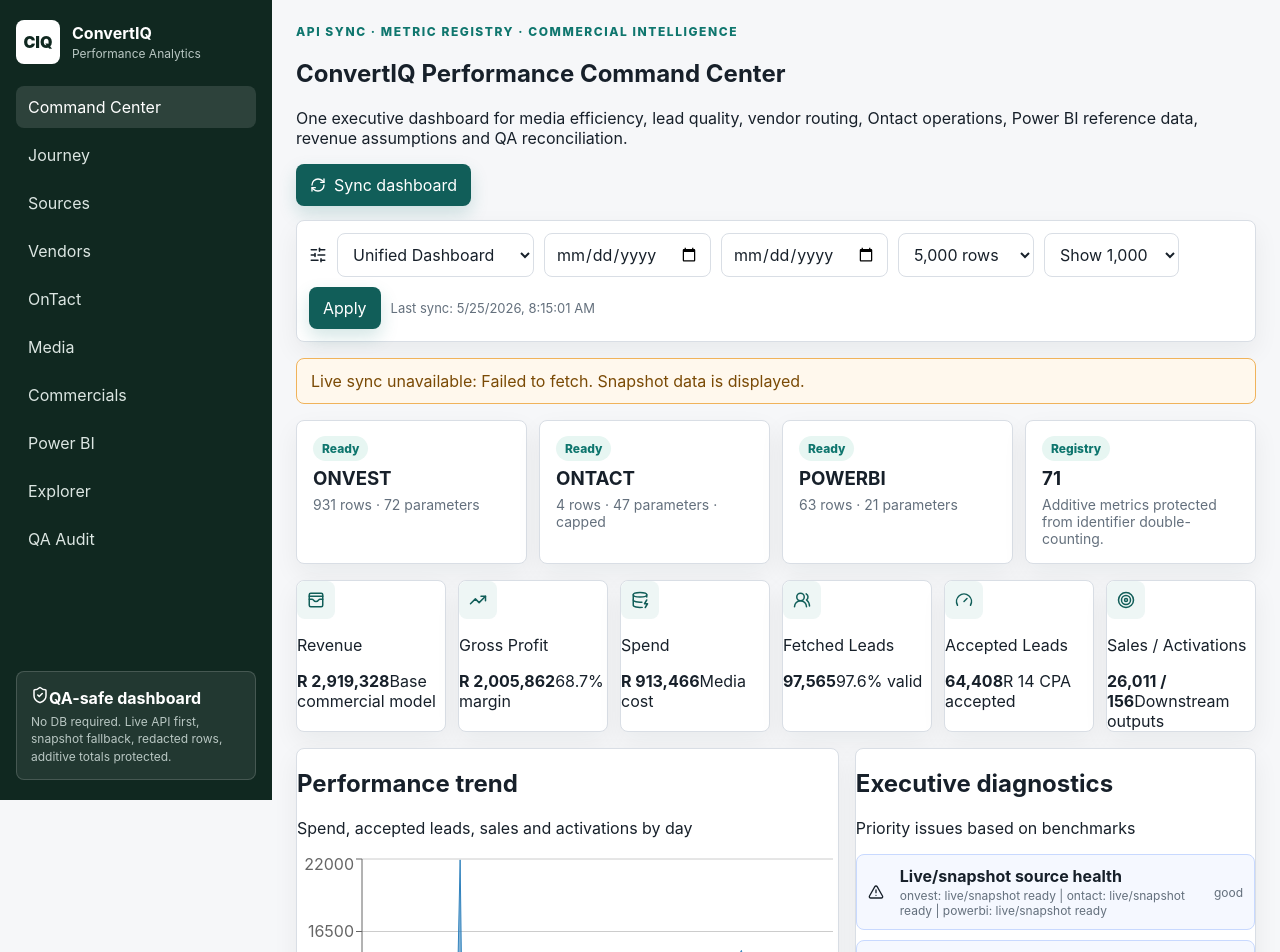
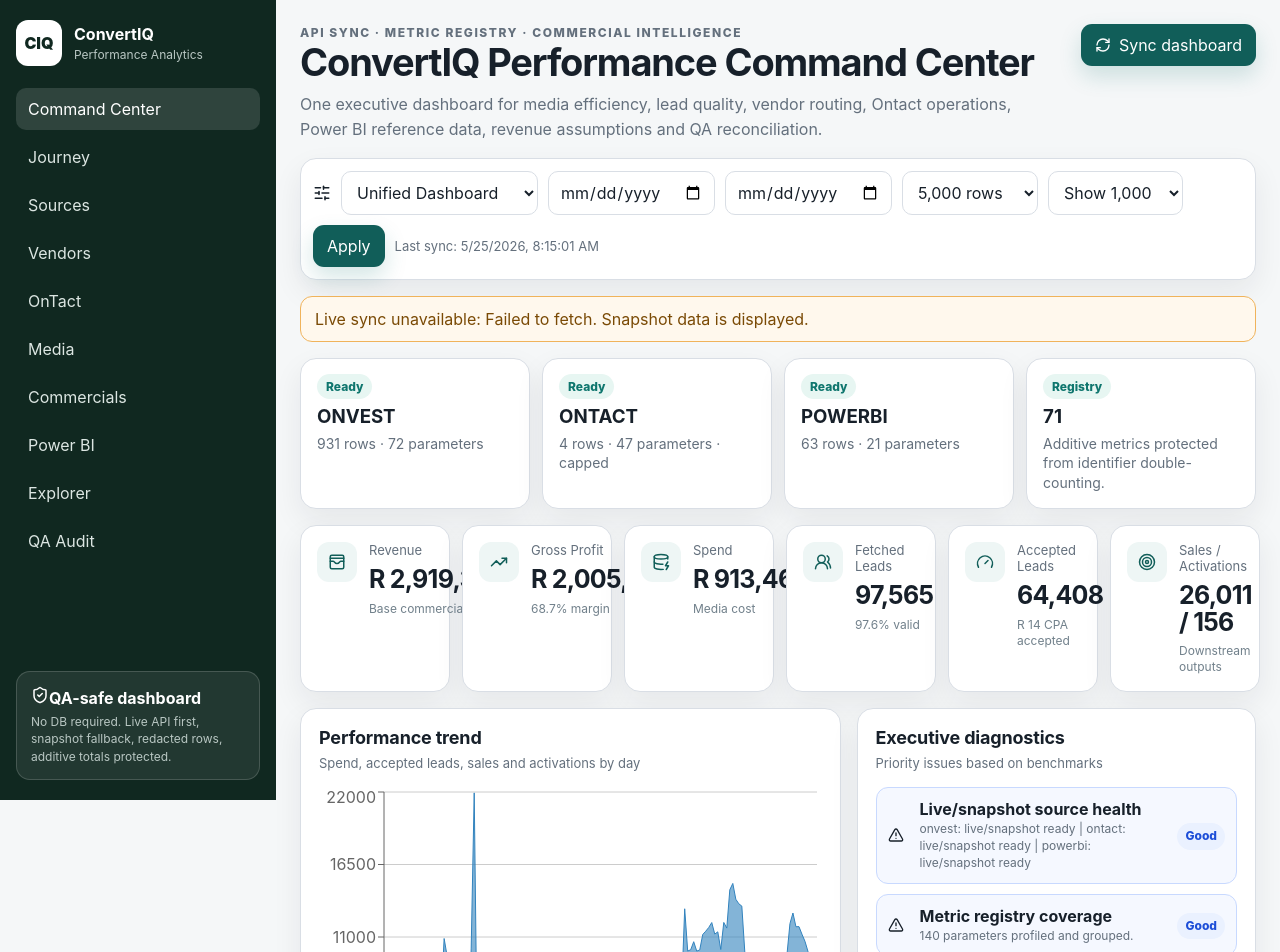
Before and after one commit to warrens-alt/ConvertIQ-analytics, a React (Vite) app: page / in a window 1280 px wide. Shown: the top 952 px of the page. Built offline with nearby package versions, Linux system fonts and the light colour scheme.

Commit message:
Polish command center dashboard styling

```diff
--- a/src/styles.css
+++ b/src/styles.css
@@ -1,7 +1,7 @@
 :root {
   font-family: Inter, ui-sans-serif, system-ui, -apple-system, BlinkMacSystemFont, "Segoe UI", sans-serif;
   color: #17202a;
-  background: #f6f7f9;
+  background: #f5f7f8;
   --ink: #17202a;
   --muted: #64707d;
   --line: #d9dee5;
@@ -10,630 +10,94 @@
   --accent-strong: #115e59;
   --blue: #2563eb;
   --amber: #d97706;
+  --red: #b42318;
   --soft: #eef6f5;
+  --shadow: 0 12px 30px rgba(23, 32, 42, 0.07);
 }
-
-* {
-  box-sizing: border-box;
+* { box-sizing: border-box; }
+body { margin: 0; background: #f5f7f8; }
+button, input, select { font: inherit; }
+button { cursor: pointer; }
+button:disabled { cursor: not-allowed; opacity: 0.65; }
+main { display: grid; grid-template-columns: 276px minmax(0, 1fr); min-height: 100vh; }
+.sidebar { position: sticky; top: 0; height: 100vh; padding: 20px 16px; background: #102820; color: #fff; display: flex; flex-direction: column; gap: 22px; }
+.brand { display: flex; align-items: center; gap: 12px; }
+.brand-mark { width: 46px; height: 46px; border-radius: 12px; background: #fff; color: #102820; display: grid; place-items: center; font-weight: 900; }
+.brand span, .sync-panel span { display: block; color: #b9c7c3; font-size: 12px; margin-top: 3px; }
+.sidebar nav { display: grid; gap: 6px; }
+.sidebar button { border: 0; background: transparent; color: #dce6e2; text-align: left; padding: 11px 12px; border-radius: 10px; }
+.sidebar button.active, .sidebar button:hover { background: rgba(255, 255, 255, 0.13); color: #fff; }
+.sync-panel { margin-top: auto; border: 1px solid rgba(255, 255, 255, 0.16); background: rgba(255, 255, 255, 0.08); border-radius: 14px; padding: 14px; line-height: 1.45; }
+.workspace { padding: 24px; overflow: hidden; }
+.hero { display: flex; justify-content: space-between; gap: 24px; align-items: flex-start; margin-bottom: 16px; }
+.eyebrow { text-transform: uppercase; letter-spacing: 0.13em; color: var(--accent); font-weight: 800; font-size: 12px; margin: 0 0 8px; }
+.hero h1 { font-size: 38px; line-height: 1.04; margin: 0 0 10px; letter-spacing: -0.03em; }
+.hero p { max-width: 980px; color: var(--muted); margin: 0; line-height: 1.55; }
+.primary, .controls button { background: var(--accent-strong); color: #fff; border: 0; border-radius: 11px; padding: 11px 14px; display: inline-flex; gap: 8px; align-items: center; box-shadow: 0 10px 22px rgba(15, 118, 110, 0.18); white-space: nowrap; }
+.secondary { border: 1px solid var(--line); background: #fff; color: var(--ink); border-radius: 10px; padding: 9px 12px; display: inline-flex; align-items: center; gap: 8px; }
+.card { background: var(--card); border: 1px solid var(--line); border-radius: 16px; box-shadow: var(--shadow); }
+.controls { display: flex; flex-wrap: wrap; align-items: center; gap: 10px; padding: 12px; margin: 14px 0 16px; }
+.controls input, .controls select, .inline-tools input, .inline-tools select, .assumption input { border: 1px solid var(--line); background: #fff; border-radius: 10px; padding: 10px 11px; color: var(--ink); }
+.controls span { color: var(--muted); font-size: 13px; }
+.notice { border: 1px solid #f0b35b; background: #fff8ed; color: #7a4a05; padding: 12px 14px; border-radius: 12px; margin-bottom: 16px; }
+.source-grid { display: grid; grid-template-columns: repeat(auto-fit, minmax(220px, 1fr)); gap: 12px; margin-bottom: 16px; }
+.source-card { padding: 16px; }
+.source-card h3 { margin: 10px 0 6px; }
+.source-card p { margin: 0; color: var(--muted); font-size: 14px; line-height: 1.4; }
+.pill { font-size: 12px; font-weight: 800; border-radius: 999px; padding: 5px 9px; }
+.pill.ok { background: #e7f6f2; color: #0f766e; }
+.pill.warn { background: #fff0d6; color: #92500a; }
+.kpi-grid { display: grid; grid-template-columns: repeat(6, minmax(150px, 1fr)); gap: 12px; margin-bottom: 16px; }
+.kpi-grid.compact { grid-template-columns: repeat(4, minmax(150px, 1fr)); }
+.stat { padding: 16px; display: flex; gap: 12px; align-items: flex-start; min-height: 132px; }
+.stat-icon { width: 40px; height: 40px; border-radius: 12px; background: var(--soft); color: var(--accent-strong); display: grid; place-items: center; flex: 0 0 auto; }
+.stat p { margin: 0 0 8px; color: var(--muted); font-size: 13px; }
+.stat strong { font-size: 25px; line-height: 1.05; display: block; letter-spacing: -0.03em; }
+.stat span { display: block; margin-top: 8px; color: #71808b; font-size: 12px; line-height: 1.35; }
+.grid { display: grid; gap: 16px; }
+.grid.two { grid-template-columns: minmax(0, 1.15fr) minmax(330px, 0.85fr); }
+.panel { padding: 18px; overflow: hidden; }
+.panel-head { display: flex; justify-content: space-between; gap: 16px; align-items: flex-start; margin-bottom: 14px; }
+.panel-head h2 { margin: 0 0 6px; font-size: 18px; letter-spacing: -0.01em; }
+.panel-head p { margin: 0; color: var(--muted); font-size: 13px; line-height: 1.45; }
+.table-wrap { overflow: auto; max-height: 680px; border-radius: 12px; border: 1px solid var(--line); }
+table { border-collapse: collapse; width: 100%; min-width: 580px; background: #fff; }
+td, th { padding: 10px 12px; border-bottom: 1px solid #e8edf2; text-align: left; font-size: 13px; white-space: nowrap; }
+th { position: sticky; top: 0; background: #f1f5f9; color: #46525f; z-index: 1; }
+td:last-child { font-weight: 600; }
+.diagnostic-list { display: grid; gap: 10px; }
+.diagnostic { display: grid; grid-template-columns: 22px minmax(0, 1fr) auto; gap: 10px; align-items: center; padding: 11px; border: 1px solid var(--line); border-radius: 12px; }
+.diagnostic b, .diagnostic span { display: block; }
+.diagnostic span { color: var(--muted); font-size: 12px; margin-top: 2px; line-height: 1.4; }
+.diagnostic.excellent { border-color: #bce3d7; background: #f3fbf8; }
+.diagnostic.good { border-color: #c8d9ff; background: #f5f8ff; }
+.diagnostic.watch { border-color: #f2d49a; background: #fffaf0; }
+.diagnostic.critical { border-color: #fac5c5; background: #fff7f7; }
+.status { display: inline-flex; align-items: center; border-radius: 999px; padding: 5px 8px; font-size: 11px; font-weight: 800; text-transform: capitalize; white-space: nowrap; }
+.status.excellent { background: #e7f6f2; color: #0f766e; }
+.status.good { background: #eaf1ff; color: #1d4ed8; }
+.status.watch { background: #fff5df; color: #a45a00; }
+.status.critical { background: #ffe9e9; color: var(--red); }
+.status.empty { background: #edf1f5; color: #64707d; }
+.inline-tools { display: flex; gap: 8px; align-items: center; flex-wrap: wrap; }
+.assumptions { padding: 14px; margin-bottom: 16px; display: grid; grid-template-columns: repeat(5, minmax(150px, 1fr)); gap: 12px; }
+.assumption { display: grid; gap: 6px; }
+.assumption span { color: var(--muted); font-size: 12px; font-weight: 700; }
+.spin { animation: spin 1s linear infinite; }
+@keyframes spin { to { transform: rotate(360deg); } }
+@media (max-width: 1180px) {
+  main { grid-template-columns: 1fr; }
+  .sidebar { position: relative; height: auto; }
+  .sidebar nav { grid-template-columns: repeat(3, 1fr); }
+  .kpi-grid, .kpi-grid.compact, .grid.two, .assumptions { grid-template-columns: 1fr 1fr; }
+  .hero { flex-direction: column; }
 }
-
-body {
-  margin: 0;
-  background: #f6f7f9;
+@media (max-width: 760px) {
+  .workspace { padding: 16px; }
+  .hero h1 { font-size: 30px; }
+  .kpi-grid, .kpi-grid.compact, .grid.two, .source-grid, .assumptions { grid-template-columns: 1fr; }
+  .sidebar nav { grid-template-columns: 1fr; }
+  .controls { align-items: stretch; flex-direction: column; }
+  .controls input, .controls select, .controls button, .inline-tools input, .inline-tools select { width: 100%; }
+  .panel-head { align-items: stretch; flex-direction: column; }
 }
-
-button,
-input,
-select {
-  font: inherit;
-}
-
-button:disabled {
-  cursor: not-allowed;
-  opacity: 0.65;
-}
-
-main {
-  display: grid;
-  grid-template-columns: 272px 1fr;
-  min-height: 100vh;
-}
-
-.sidebar {
-  position: sticky;
-  top: 0;
-  height: 100vh;
-  padding: 20px 16px;
-  background: #102820;
-  color: #fff;
-  display: flex;
-  flex-direction: column;
-  gap: 22px;
-}
-
-.brand {
-  display: flex;
-  align-items: center;
-  gap: 12px;
-}
-
-.brand-mark {
-  width: 44px;
-  height: 44px;
-  border-radius: 8px;
-  background: #ffffff;
-  color: #102820;
-  display: grid;
-  place-items: center;
-  font-weight: 900;
-  letter-spacing: 0;
-}
-
-.brand span,
-.sync-panel span {
-  display: block;
-  color: #b9c7c3;
-  font-size: 12px;
-  margin-top: 3px;
-}
-
-.sidebar nav {
-  display: grid;
-  gap: 6px;
-}
-
-.sidebar button {
-  border: 0;
-  background: transparent;
-  color: #dce6e2;
-  text-align: left;
-  padding: 11px 12px;
-  border-radius: 8px;
-  cursor: pointer;
-}
-
-.sidebar button.active,
-.sidebar button:hover {
-  background: rgba(255, 255, 255, 0.12);
-  color: #fff;
-}
-
-.sync-panel {
-  margin-top: auto;
-  border: 1px solid rgba(255, 255, 255, 0.16);
-  background: rgba(255, 255, 255, 0.08);
-  border-radius: 8px;
-  padding: 14px;
-  line-height: 1.45;
-}
-
-.workspace {
-  padding: 24px;
-  overflow: hidden;
-}
-
-.topbar {
-  display: flex;
-  justify-content: space-between;
-  gap: 24px;
-  align-items: flex-start;
-  margin-bottom: 16px;
-}
-
-.eyebrow {
-  text-transform: uppercase;
-  letter-spacing: 0.13em;
-  color: var(--accent);
-  font-weight: 800;
-  font-size: 12px;
-  margin: 0 0 8px;
-}
-
-.topbar h1 {
-  font-size: 36px;
-  line-height: 1.05;
-  margin: 0 0 10px;
-  letter-spacing: 0;
-}
-
-.subcopy {
-  max-width: 930px;
-  color: var(--muted);
-  margin: 0;
-  line-height: 1.55;
-}
-
-.primary,
-.controls button {
-  background: var(--accent-strong);
-  color: #fff;
-  border: 0;
-  border-radius: 8px;
-  padding: 11px 14px;
-  display: flex;
-  gap: 8px;
-  align-items: center;
-  cursor: pointer;
-  box-shadow: 0 8px 18px rgba(15, 118, 110, 0.18);
-  white-space: nowrap;
-}
-
-.card {
-  background: var(--card);
-  border: 1px solid var(--line);
-  border-radius: 8px;
-  box-shadow: 0 10px 26px rgba(23, 32, 42, 0.06);
-}
-
-.controls {
-  display: flex;
-  flex-wrap: wrap;
-  align-items: center;
-  gap: 10px;
-  padding: 12px;
-  margin: 14px 0 16px;
-}
-
-.controls input,
-.controls select {
-  border: 1px solid var(--line);
-  background: #fff;
-  border-radius: 8px;
-  padding: 10px 11px;
-  color: var(--ink);
-}
-
-.controls span {
-  margin-left: 0;
-  color: var(--muted);
-  font-size: 13px;
-}
-
-.notice {
-  border: 1px solid #f0b35b;
-  background: #fff8ed;
-  color: #7a4a05;
-  padding: 12px 14px;
-  border-radius: 8px;
-  margin-bottom: 16px;
-}
-
-.source-grid {
-  display: grid;
-  grid-template-columns: repeat(auto-fit, minmax(230px, 1fr));
-  gap: 12px;
-  margin-bottom: 16px;
-}
-
-.source-card {
-  padding: 16px;
-}
-
-.source-card h3 {
-  margin: 10px 0 6px;
-}
-
-.source-card p {
-  margin: 0;
-  color: var(--muted);
-  font-size: 14px;
-}
-
-.pill {
-  font-size: 12px;
-  font-weight: 800;
-  border-radius: 999px;
-  padding: 5px 9px;
-}
-
-.pill.ok {
-  background: #e7f6f2;
-  color: #0f766e;
-}
-
-.pill.warn {
-  background: #fff0d6;
-  color: #92500a;
-}
-
-.kpi-grid {
-  display: grid;
-  grid-template-columns: repeat(6, minmax(150px, 1fr));
-  gap: 12px;
-  margin-bottom: 16px;
-}
-
-.stat-card {
-  padding: 16px;
-  display: flex;
-  gap: 12px;
-  align-items: flex-start;
-}
-
-.stat-icon {
-  width: 38px;
-  height: 38px;
-  border-radius: 8px;
-  background: var(--soft);
-  color: var(--accent-strong);
-  display: grid;
-  place-items: center;
-}
-
-.stat-card p {
-  margin: 0 0 8px;
-  color: var(--muted);
-  font-size: 13px;
-}
-
-.stat-card strong {
-  font-size: 25px;
-  line-height: 1;
-  display: block;
-  letter-spacing: 0;
-}
-
-.stat-card span {
-  display: block;
-  margin-top: 8px;
-  color: #71808b;
-  font-size: 12px;
-}
-
-.secondary {
-  width: fit-content;
-  border: 1px solid var(--line);
-  background: #fff;
-  color: var(--ink);
-  border-radius: 8px;
-  padding: 10px 12px;
-  display: flex;
-  align-items: center;
-  gap: 8px;
-  cursor: pointer;
-}
-
-.performance-hero {
-  display: grid;
-  grid-template-columns: minmax(280px, 360px) minmax(0, 1fr);
-  gap: 16px;
-  margin-bottom: 16px;
-}
-
-.score-card {
-  padding: 18px;
-  display: flex;
-  flex-direction: column;
-  gap: 18px;
-}
-
-.score-top {
-  display: flex;
-  align-items: flex-start;
-  justify-content: space-between;
-  gap: 14px;
-}
-
-.score-top h2 {
-  font-size: 54px;
-  line-height: 1;
-  margin: 0 0 8px;
-  letter-spacing: 0;
-}
-
-.score-bars {
-  display: grid;
-  gap: 12px;
-}
-
-.score-row {
-  display: grid;
-  grid-template-columns: 128px 1fr 42px;
-  gap: 10px;
-  align-items: center;
-  color: var(--muted);
-  font-size: 13px;
-}
-
-.score-row b {
-  color: var(--ink);
-  text-align: right;
-}
-
-.perf-metric-grid {
-  display: grid;
-  grid-template-columns: repeat(5, minmax(150px, 1fr));
-  gap: 12px;
-}
-
-.perf-metric-card {
-  padding: 14px;
-  min-height: 172px;
-}
-
-.perf-card-head {
-  display: flex;
-  align-items: center;
-  justify-content: space-between;
-  gap: 8px;
-  margin-bottom: 12px;
-}
-
-.perf-card-head > span,
-.perf-metric-card p,
-.perf-metric-card small {
-  color: var(--muted);
-  font-size: 12px;
-}
-
-.perf-metric-card h3 {
-  margin: 0 0 8px;
-  font-size: 15px;
-}
-
-.perf-metric-card strong {
-  display: block;
-  font-size: 24px;
-  margin-bottom: 12px;
-}
-
-.perf-metric-card p {
-  margin: 8px 0 0;
-}
-
-.perf-metric-card small {
-  display: flex;
-  align-items: center;
-  gap: 5px;
-  margin-top: 8px;
-}
-
-.meter {
-  width: 100%;
-  height: 8px;
-  background: #e7edf3;
-  border-radius: 8px;
-  overflow: hidden;
-}
-
-.meter span {
-  display: block;
-  height: 100%;
-  background: linear-gradient(90deg, var(--blue), var(--accent));
-  border-radius: 8px;
-}
-
-.status-badge {
-  display: inline-flex;
-  align-items: center;
-  border-radius: 8px;
-  padding: 4px 7px;
-  font-size: 11px;
-  font-weight: 800;
-  white-space: nowrap;
-}
-
-.status-badge.excellent {
-  background: #e7f6f2;
-  color: #0f766e;
-}
-
-.status-badge.good {
-  background: #eaf1ff;
-  color: #1d4ed8;
-}
-
-.status-badge.watch {
-  background: #fff5df;
-  color: #a45a00;
-}
-
-.status-badge.critical {
-  background: #ffe9e9;
-  color: #b42318;
-}
-
-.status-badge.empty {
-  background: #edf1f5;
-  color: #64707d;
-}
-
-.diagnostics-card {
-  padding: 18px;
-}
-
-.diagnostic-list {
-  display: grid;
-  gap: 10px;
-}
-
-.diagnostic {
-  display: grid;
-  grid-template-columns: 22px 1fr auto;
-  gap: 10px;
-  align-items: center;
-  padding: 11px;
-  border: 1px solid var(--line);
-  border-radius: 8px;
-}
-
-.diagnostic b,
-.diagnostic span {
-  display: block;
-}
-
-.diagnostic span {
-  color: var(--muted);
-  font-size: 12px;
-  margin-top: 2px;
-}
-
-.diagnostic strong {
-  font-size: 13px;
-}
-
-.diagnostic.excellent {
-  border-color: #bce3d7;
-  background: #f3fbf8;
-}
-
-.diagnostic.good {
-  border-color: #c8d9ff;
-  background: #f5f8ff;
-}
-
-.diagnostic.watch {
-  border-color: #f2d49a;
-  background: #fffaf0;
-}
-
-.diagnostic.critical {
-  border-color: #fac5c5;
-  background: #fff7f7;
-}
-
-.performance-lower {
-  margin-top: 16px;
-  margin-bottom: 16px;
-}
-
-.grid {
-  display: grid;
-  gap: 16px;
-}
-
-.grid.two {
-  grid-template-columns: minmax(0, 1.15fr) minmax(320px, 0.85fr);
-}
-
-.chart-card,
-.table-card {
-  padding: 18px;
-}
-
-.chart-card h2,
-.table-card h2 {
-  margin: 0 0 14px;
-  font-size: 18px;
-  letter-spacing: 0;
-}
-
-.table-wrap {
-  overflow: auto;
-  max-height: 650px;
-  border-radius: 8px;
-  border: 1px solid var(--line);
-}
-
-table {
-  border-collapse: collapse;
-  width: 100%;
-  min-width: 520px;
-  background: #fff;
-}
-
-td,
-th {
-  padding: 10px 12px;
-  border-bottom: 1px solid #e8edf2;
-  text-align: left;
-  font-size: 13px;
-  white-space: nowrap;
-}
-
-th {
-  position: sticky;
-  top: 0;
-  background: #f1f5f9;
-  color: #46525f;
-  z-index: 1;
-}
-
-td:last-child {
-  text-align: right;
-  font-weight: 700;
-}
-
-.wide {
-  grid-column: 1 / -1;
-}
-
-.spin {
-  animation: spin 1s linear infinite;
-}
-
-@keyframes spin {
-  to {
-    transform: rotate(360deg);
-  }
-}
-
-@media (max-width: 1180px) {
-  main {
-    grid-template-columns: 1fr;
-  }
-
-  .sidebar {
-    position: relative;
-    height: auto;
-  }
-
-  .sidebar nav {
-    grid-template-columns: repeat(3, 1fr);
-  }
-
-  .kpi-grid,
-  .performance-hero,
-  .grid.two {
-    grid-template-columns: 1fr 1fr;
-  }
-
-  .perf-metric-grid {
-    grid-template-columns: repeat(3, minmax(150px, 1fr));
-  }
-
-  .topbar {
-    flex-direction: column;
-  }
-
-  .controls {
-    flex-wrap: wrap;
-  }
-
-  .controls span {
-    margin-left: 0;
-  }
-}
-
-@media (max-width: 760px) {
-  .workspace {
-    padding: 16px;
-  }
-
-  .topbar h1 {
-    font-size: 30px;
-  }
-
-  .kpi-grid,
-  .performance-hero,
-  .perf-metric-grid,
-  .grid.two,
-  .source-grid {
-    grid-template-columns: 1fr;
-  }
-
-  .sidebar nav {
-    grid-template-columns: 1fr;
-  }
-
-  .controls {
-    align-items: stretch;
-    flex-direction: column;
-  }
-
-  .controls input,
-  .controls select,
-  .controls button {
-    width: 100%;
-  }
-}
```
